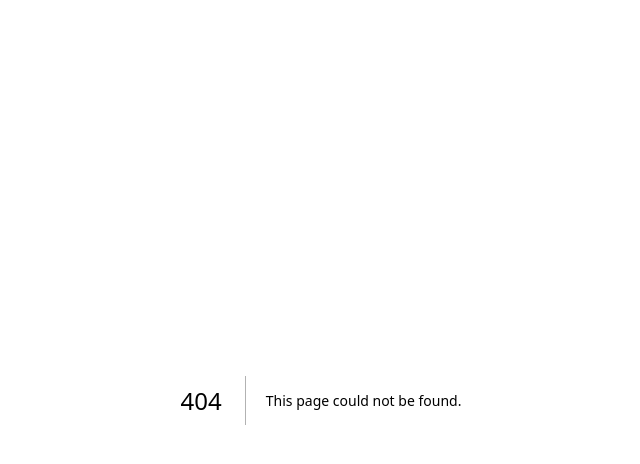
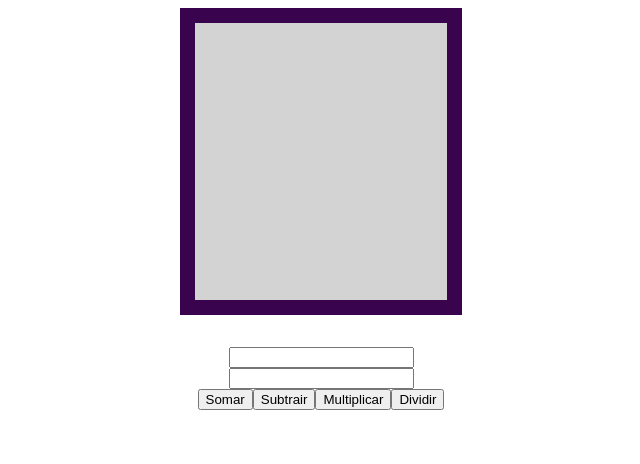
Before and after one commit to Jhon171819/Nextjs_Calculadora, a Next.js app: page /Home in a window 1280 px wide. Before the commit this address had no page. Shown: the top 464 px of the page, without its empty margins (319-959 px from the left). Built offline with nearby package versions, Linux system fonts and the light colour scheme.

Commit message:
first commit

```diff
--- /dev/null
+++ b/pages/FrontPage.jsx
@@ -0,0 +1,90 @@
+import { useState } from "react"
+import styles from "./Styles/FrontPage.module.css"
+export function Front() {
+    async function get() {
+        try {
+          const option = {
+            method: "GET",
+            headers: {
+              "Content-Type": "application/json",
+            },
+          };
+
+          const response = await fetch('api/teste', option);
+          const data = await response.json();
+
+          console.log(data);
+          setResultado(data.message);
+        } catch (error) {
+          console.error('Erro:', error);
+        }
+      }
+
+      async function post(Operation) {
+        try {
+          const option2 = {
+            method: "POST",
+            headers: {
+              "Content-Type": "application/json",
+            },
+            body: JSON.stringify({ valor1, valor2 }),
+          };
+          const response = await fetch(`api/operations/${Operation}`, option2);
+
+          if (response.ok) {
+            const data = await response.json();
+            // Aqui você pode fazer algo com os dados, se necessário.
+            console.log(data);
+            setResultado(data); // Define os dados em "resultado" para exibição, se desejar.
+          } else {
+            // Lidar com erros de resposta, se necessário.
+            console.error('Erro na solicitação POST:', response.status, response.statusText);
+          }
+        } catch (error) {
+          // Lidar com erros de rede ou conversão JSON, se ocorrerem.
+          console.error('Erro:', error);
+        }
+      }
+
+
+
+    function divisao() {
+        setResultado(valor1 / valor2)
+    }
+
+    function mult() {
+        setResultado(valor1 * valor2)
+    }
+
+    function subt() {
+        setResultado(valor1 - valor2)
+    }
+
+    function somar() {
+        setResultado(valor1 + valor2)
+    }
+
+    const [resultado, setResultado] = useState()
+    const [valor1, setValor1] = useState(0)
+    const [valor2, setValor2] = useState(0)
+    return (
+        <div className={styles.Container} >
+
+            <div className={styles.resultado}>
+                <p>{resultado}</p>
+            </div>
+            <div className={styles.label}>
+                <input type="number" onChange={(e) => setValor1(Number(e.target.value))} ></input>
+
+                <input type="number" onChange={(e) => setValor2(Number(e.target.value))}></input>
+
+                <div className={styles.button_container}>
+                    <button onClick={() => (post('adi'))}>Somar</button>
+                    <button onClick={() => (post('sub'))}>Subtrair</button>
+                    <button onClick={() => (post('mult'))}>Multiplicar</button>
+                    <button onClick={() => (post('div'))}>Dividir</button>
+                </div>
+            </div>
+        </div>
+    )
+}
--- /dev/null
+++ b/pages/Home.jsx
@@ -0,0 +1,10 @@
+import React from "react"
+import { Front } from "./FrontPage"
+export default function Home() {
+
+    return (
+        <div>
+            <Front />
+        </div>
+    )
+}
--- /dev/null
+++ b/pages/Styles/FrontPage.module.css
@@ -0,0 +1,49 @@
+.container {
+    display: flex;
+    flex-direction: column;
+    justify-content: center;
+    align-items: center;
+    min-width: 100%;
+    min-height: 100%;
+}
+
+/* styles.css */
+body.dark-mode {
+  background-color: #1a1a1a; /* Cor de fundo escura */
+  color: #fff; /* Cor do texto clara */
+}
+
+
+
+.label {
+    justify-content: center;
+    display: block;
+    align-items: center;
+    display: flex;
+    flex-direction: column;
+    margin-top: 2em;
+
+}
+
+.button_container {
+    display: flex;
+    justify-content: center;
+
+}
+.resultado {
+    width: 10%;
+    padding: 10%;
+    text-align: center;
+    border: 15px solid rgb(57, 3, 78);
+    background-color: lightgrey;
+    font-size: 150%;
+    font-family: Arial;
+    width: fit-content;
+    margin-left: auto;
+    margin-right: auto;
+    display: block;
+    align-items: center;
+    color: rgb(0, 0, 0);
+    min-height: 10%;
+    background-color: lightgrey;
+}
--- /dev/null
+++ b/pages/api/operations/adi.js
@@ -0,0 +1,10 @@
+export default function handler(req, res) {
+    if (req.method == 'POST') {
+        const { valor1, valor2} = req.body
+        const resultado = valor1 + valor2
+        res.json(resultado)
+    } else {
+        res.status(500).json({"message" :"Erro de metodo de requisição"})
+    }
+
+}
--- /dev/null
+++ b/pages/api/operations/div.js
@@ -0,0 +1,10 @@
+export default function handler(req, res) {
+    if (req.method == 'POST') {
+        const { valor1, valor2} = req.body
+        const resultado = valor1 / valor2
+        res.json(resultado)
+    } else {
+        res.status(500).json({message: "Erro de metodo de requisição"})
+    }
+
+}
--- /dev/null
+++ b/pages/api/operations/mult.js
@@ -0,0 +1,10 @@
+export default function handler(req, res) {
+    if (req.method == 'POST') {
+        const { valor1, valor2} = req.body
+        const resultado = valor1 * valor2
+        res.json(resultado)
+    } else {
+        res.status(500).json({message: "Erro de metodo de requisição"})
+    }
+
+}
--- /dev/null
+++ b/pages/api/operations/sub.js
@@ -0,0 +1,10 @@
+export default function handler(req, res) {
+    if (req.method == 'POST') {
+        const { valor1, valor2} = req.body
+        const resultado = valor1 - valor2
+        res.json(resultado)
+    } else {
+        res.status(500).json({message: "Erro de metodo de requisição"})
+    }
+
+}
--- /dev/null
+++ b/pages/api/teste.js
@@ -0,0 +1,10 @@
+export default function handler(req, res) {
+    if (req.method === 'GET') {
+        res.json({message : "Olá  mundo"})
+    } else if (req.method == 'POST') {
+        const { valor1, valor2} = req.body
+        const resultado = valor1 + valor2
+        res.json(resultado)
+    }
+
+}
```
